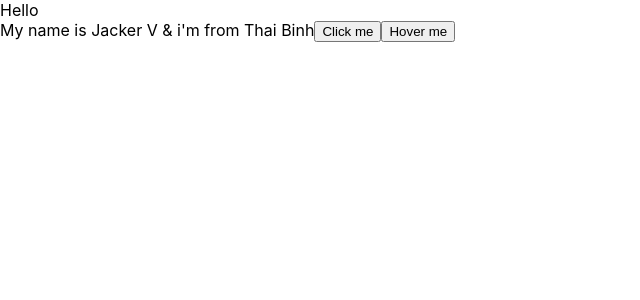
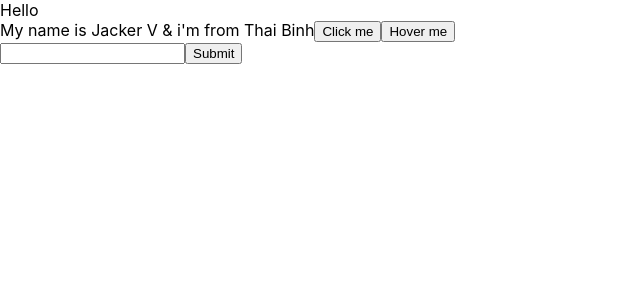
Before and after one commit to Jacker-V/reactBasic, a React (Create React App) app: page / in a window 1280 px wide. Shown: the top 300 px of the page, without its empty margins (0-640 px from the left). Built offline with nearby package versions, Linux system fonts and the light colour scheme.

Commit message:
react form

```diff
--- a/src/components/MyComponent.js
+++ b/src/components/MyComponent.js
@@ -25,11 +25,28 @@
         console.log(event);
     }
 
+    handleOnChangeInput = (event) =>{
+        this.setState({
+            name: event.target.value
+        })
+    }
+
+    handleOnSubmit = (event) =>{
+        // event.preventDefault();
+        console.log(this.state);
+
+    }
+
     render(){
         return (
             <div>My name is {this.state.name} & i'm from {this.state.address}
             <button onClick={(event) => {this.handleClick(event)}}>Click me</button>
             <button onMouseOver={this.handleOnMouseOver}>Hover me</button>
+            <form onSubmit={(event) => {this.handleOnSubmit(event)}}>
+                <input type="text"
+                onChange={(event) => {this.handleOnChangeInput(event)}}/>
+                <button>Submit</button>
+            </form>
             </div>
         );
     }
```
